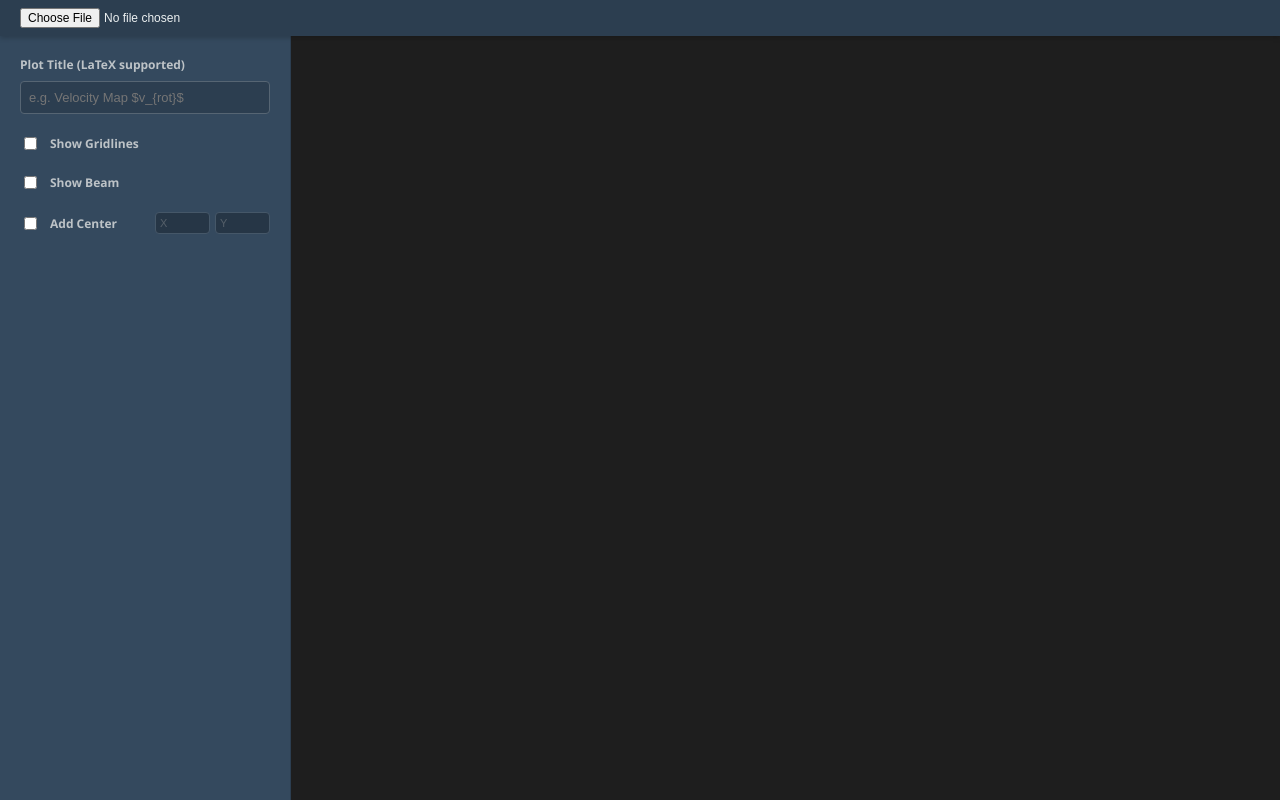
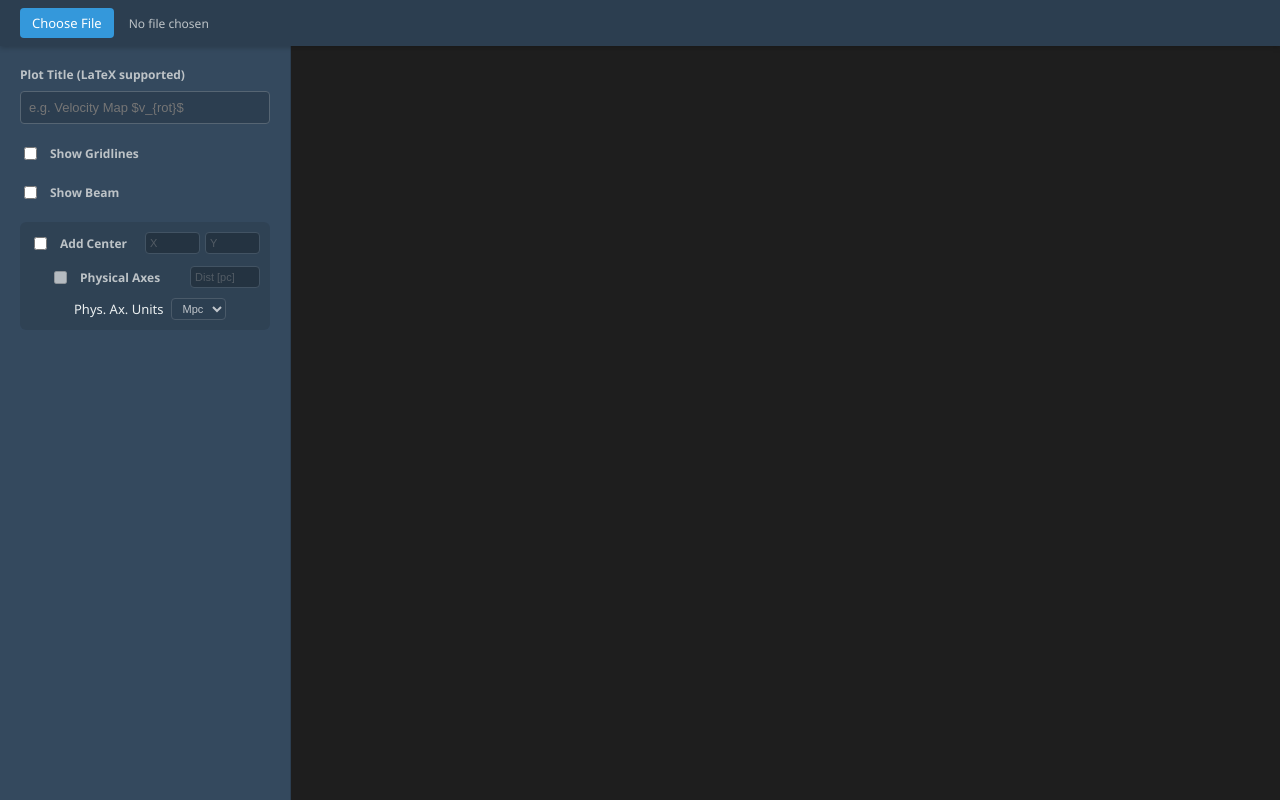
Before and after one commit to harry353/CubeFig, a Flask app: page / in a window 1280 px wide. Run offline with Flask 3, Linux system fonts and the light colour scheme.

Commit message:
Implement physical axes plotting based on distance input, initial FITS file loading, and associated UI updates.

```diff
--- a/app.py
+++ b/app.py
@@ -1,12 +1,56 @@
 from flask import Flask, render_template, request, jsonify
 from backend.fits_handler import state
 from backend.plotter import create_plot
+import argparse
+import json
 
 app = Flask(__name__)
 
+# Parse command line arguments
+parser = argparse.ArgumentParser(description='CubeFig2 - FITS Cube Viewer')
+parser.add_argument('--file', type=str, help='Path to FITS file to load')
+parser.add_argument('--title', type=str, default='', help='Default plot title')
+parser.add_argument('--show-grid', action='store_true', help='Enable grid by default')
+parser.add_argument('--show-beam', action='store_true', help='Show beam by default')
+parser.add_argument('--show-center', action='store_true', help='Show center by default')
+parser.add_argument('--center-coords', type=float, nargs=2, help='Initial center coordinates (X Y)')
+parser.add_argument('--show-physical', action='store_true', help='Enable physical axes by default')
+parser.add_argument('--target-distance', type=float, help='Target distance')
+parser.add_argument('--offset-unit', type=str, default='Mpc', choices=['pc', 'kpc', 'Mpc'], help='Distance unit')
+args, unknown = parser.parse_known_args()
+
+# Pre-load file if specified
+if args.file:
+    print(f"Loading initial file: {args.file}")
+    state.load_fits_from_path(args.file)
+
+# Initial state from CLI
+initial_config = {
+    'title': args.title,
+    'grid': args.show_grid,
+    'showBeam': args.show_beam,
+    'showCenter': args.show_center,
+    'centerX': args.center_coords[0] if args.center_coords and len(args.center_coords) > 0 else '',
+    'centerY': args.center_coords[1] if args.center_coords and len(args.center_coords) > 1 else '',
+    'showPhysical': args.show_physical,
+    'distanceVal': args.target_distance if args.target_distance is not None else '',
+    'distanceUnit': args.offset_unit,
+    'filename': state.filename if state.filename else ''
+}
+
 @app.route('/')
 def index():
-    return render_template('index.html')
+    return render_template('index.html', config=initial_config)
+
+@app.route('/status')
+def get_status():
+    if state.data is not None:
+        return jsonify({
+            'is_loaded': True,
+            'filename': state.filename,
+            'channels': state.data.shape[0]
+        })
+    return jsonify({'is_loaded': False})
 
 @app.route('/upload', methods=['POST'])
 def upload_file():
@@ -38,14 +82,19 @@ def render_channel():
     show_center = req_data.get('showCenter', False)
     center_x = req_data.get('centerX')
     center_y = req_data.get('centerY')
+    show_physical = req_data.get('showPhysical', False)
+    distance_val = req_data.get('distanceVal')
+    distance_unit = req_data.get('distanceUnit', 'Mpc')
 
     image_slice = state.get_slice(channel_idx)
 
-    # Pass title, grid, beam, and center to plotter
+    # Pass title, grid, beam, center, and physical axes to plotter
     img_base64 = create_plot(image_slice, state.wcs, state.unit,
                              title=title, grid=grid, beam=state.beam,
                              show_beam=show_beam, show_center=show_center,
-                             center_x=center_x, center_y=center_y)
+                             center_x=center_x, center_y=center_y,
+                             show_physical=show_physical, distance_val=distance_val,
+                             distance_unit=distance_unit)
 
     return jsonify({'image': img_base64})
 
--- a/static/css/header.css
+++ b/static/css/header.css
@@ -6,7 +6,7 @@ header {
     display: flex;
     align-items: center;
     gap: 20px;
-    box-shadow: 0 2px 5px rgba(0,0,0,0.2);
+    box-shadow: 0 2px 5px rgba(0, 0, 0, 0.2);
     flex-shrink: 0;
     font-size: 14px;
     z-index: 10;
@@ -19,7 +19,31 @@ header {
 }
 
 input[type="file"] {
-    color: #ecf0f1;
+    display: none;
+}
+
+.custom-file-upload {
+    display: inline-block;
+    padding: 6px 12px;
+    cursor: pointer;
+    background-color: #3498db;
+    color: white;
+    border-radius: 4px;
+    font-size: 13px;
+    transition: background-color 0.2s;
+    font-weight: 500;
+}
+
+.custom-file-upload:hover {
+    background-color: #2980b9;
+}
+
+#fileNameLabel {
     font-size: 12px;
-    cursor: pointer;
+    color: #bdc3c7;
+    margin-left: 5px;
+    max-width: 150px;
+    overflow: hidden;
+    text-overflow: ellipsis;
+    white-space: nowrap;
 }
--- a/static/css/sidebar.css
+++ b/static/css/sidebar.css
@@ -57,6 +57,92 @@
     background: #1a252f;
 }
 
+.center-control-wrapper {
+    display: flex;
+    flex-direction: column;
+    gap: 12px;
+    background: rgba(0, 0, 0, 0.1);
+    padding: 10px;
+    border-radius: 6px;
+}
+
+.nested-control {
+    margin-left: 20px;
+    display: flex;
+    flex-direction: column;
+    gap: 10px;
+}
+
+.physical-main-row {
+    display: flex;
+    align-items: center;
+    justify-content: space-between;
+    width: 100%;
+}
+
+.unit-selector-row {
+    margin-left: 24px;
+    display: flex;
+    align-items: center;
+    gap: 8px;
+}
+
+.sidebar-label {
+    font-size: 13px;
+    color: #ecf0f1;
+    white-space: nowrap;
+}
+
+.physical-main-row select,
+.unit-selector-row select {
+    background: #2c3e50;
+    border: 1px solid #566573;
+    color: white;
+    padding: 3px 6px;
+    border-radius: 4px;
+    font-size: 11px;
+    cursor: pointer;
+}
+
+.physical-left-group select:disabled {
+    cursor: not-allowed;
+    background: #1a252f;
+    opacity: 0.5;
+}
+
+.nested-inputs {
+    display: flex;
+    gap: 5px;
+    align-items: center;
+}
+
+.nested-inputs input {
+    width: 60px;
+    background: #2c3e50;
+    border: 1px solid #566573;
+    color: white;
+    padding: 4px;
+    border-radius: 4px;
+    font-size: 11px;
+}
+
+.nested-inputs select {
+    background: #2c3e50;
+    border: 1px solid #566573;
+    color: white;
+    padding: 4px;
+    border-radius: 4px;
+    font-size: 11px;
+    cursor: pointer;
+}
+
+.nested-inputs input:disabled,
+.nested-inputs select:disabled {
+    cursor: not-allowed;
+    background: #1a252f;
+    opacity: 0.5;
+}
+
 /* Sidebar Text Inputs */
 .sidebar-group input[type="text"] {
     background: #2c3e50;
--- a/static/js/dom.js
+++ b/static/js/dom.js
@@ -3,6 +3,7 @@
 export const elements = {
     // We use 'get' functions so it looks for the element freshly every time we ask for it
     get fileInput() { return document.getElementById('fileInput'); },
+    get fileNameLabel() { return document.getElementById('fileNameLabel'); },
     get sliderContainer() { return document.getElementById('sliderContainer'); },
     get imgElement() { return document.getElementById('fits-image'); },
     get spinner() { return document.getElementById('loadingSpinner'); },
@@ -19,11 +20,16 @@ export const elements = {
     get gridToggle() { return document.getElementById('gridToggle'); },
     get beamToggle() { return document.getElementById('beamToggle'); },
 
-    // New: Center Marker
+    // Center Marker
     get centerToggle() { return document.getElementById('centerToggle'); },
     get centerXInput() { return document.getElementById('centerX'); },
     get centerYInput() { return document.getElementById('centerY'); },
     get centerInputsContainer() { return document.getElementById('centerInputsContainer'); },
+
+    // Physical Axes
+    get physicalToggle() { return document.getElementById('physicalToggle'); },
+    get distanceInput() { return document.getElementById('distanceMpc'); },
+    get distanceUnit() { return document.getElementById('distanceUnit'); },
 
     // Stepper Buttons
     get btnStartUp() { return document.getElementById('btnStartUp'); },
--- a/static/js/main.js
+++ b/static/js/main.js
@@ -4,6 +4,71 @@ import * as api from './api.js';
 import * as slider from './slider.js';
 
 document.addEventListener('DOMContentLoaded', () => {
+    // --- INITIAL CONFIG ---
+    if (window.INITIAL_CONFIG) {
+        const c = window.INITIAL_CONFIG;
+        if (elements.plotTitleInput) elements.plotTitleInput.value = c.title || '';
+        if (elements.gridToggle) elements.gridToggle.checked = !!c.grid;
+        if (elements.beamToggle) elements.beamToggle.checked = !!c.showBeam;
+        if (elements.centerToggle) {
+            elements.centerToggle.checked = !!c.showCenter;
+            // Manually trigger change to enable sub-inputs
+            elements.centerToggle.dispatchEvent(new Event('change'));
+        }
+        if (elements.centerXInput) elements.centerXInput.value = c.centerX || '';
+        if (elements.centerYInput) elements.centerYInput.value = c.centerY || '';
+        if (elements.physicalToggle) {
+            elements.physicalToggle.checked = !!c.showPhysical;
+            elements.physicalToggle.dispatchEvent(new Event('change'));
+        }
+        if (elements.distanceInput) elements.distanceInput.value = c.distanceVal || '';
+        if (elements.distanceUnit) elements.distanceUnit.value = c.distanceUnit || 'Mpc';
+
+        // Display initial filename if pre-loaded
+        if (elements.fileNameLabel && c.filename) {
+            elements.fileNameLabel.textContent = c.filename;
+        }
+
+        initializeUI();
+    }
+
+    async function initializeUI() {
+        try {
+            const response = await fetch('/status');
+            const data = await response.json();
+            if (data.is_loaded) {
+                setFileData(data);
+                renderChannel(0);
+            }
+        } catch (e) {
+            console.error("Initialization error:", e);
+        }
+    }
+
+    function setFileData(data) {
+        if (elements.sliderContainer) {
+            elements.sliderContainer.style.display = 'flex';
+        }
+
+        const max = data.channels - 1;
+        state.maxChannels = max;
+
+        // Update slider and manual input ranges
+        if (elements.sliderStart) elements.sliderStart.max = max;
+        if (elements.sliderEnd) elements.sliderEnd.max = max;
+        if (elements.valStart) elements.valStart.max = max;
+        if (elements.valEnd) elements.valEnd.max = max;
+
+        // Default values
+        if (elements.sliderStart) elements.sliderStart.value = 0;
+        if (elements.sliderEnd) elements.sliderEnd.value = max;
+
+        if (elements.fileNameLabel && data.filename) {
+            elements.fileNameLabel.textContent = data.filename;
+        }
+
+        slider.updateSliderUI();
+    }
 
     async function renderChannel(index) {
         if (state.isRendering) return;
@@ -17,6 +82,9 @@ document.addEventListener('DOMContentLoaded', () => {
         const showCenter = elements.centerToggle ? elements.centerToggle.checked : false;
         const centerX = elements.centerXInput ? elements.centerXInput.value : '';
         const centerY = elements.centerYInput ? elements.centerYInput.value : '';
+        const showPhysical = elements.physicalToggle ? elements.physicalToggle.checked : false;
+        const distanceVal = elements.distanceInput ? elements.distanceInput.value : '';
+        const distanceUnit = elements.distanceUnit ? elements.distanceUnit.value : 'Mpc';
 
         try {
             const data = await api.fetchRender({
@@ -26,7 +94,10 @@ document.addEventListener('DOMContentLoaded', () => {
                 showBeam: showBeam,
                 showCenter: showCenter,
                 centerX: centerX,
-                centerY: centerY
+                centerY: centerY,
+                showPhysical: showPhysical,
+                distanceVal: distanceVal,
+                distanceUnit: distanceUnit
             });
 
             if (data.image) {
@@ -45,7 +116,14 @@ document.addEventListener('DOMContentLoaded', () => {
 
     // 1. File Upload
     if (elements.fileInput) {
-        elements.fileInput.addEventListener('change', handleUpload);
+        elements.fileInput.addEventListener('change', () => {
+            if (elements.fileInput.files.length > 0) {
+                if (elements.fileNameLabel) {
+                    elements.fileNameLabel.textContent = elements.fileInput.files[0].name;
+                }
+                handleUpload();
+            }
+        });
     }
 
     // 2. Title Input
@@ -74,6 +152,21 @@ document.addEventListener('DOMContentLoaded', () => {
             elements.centerXInput.disabled = !active;
             elements.centerYInput.disabled = !active;
 
+            // Physical toggle only active if Center is active
+            if (elements.physicalToggle) {
+                elements.physicalToggle.disabled = !active;
+                if (!active) elements.physicalToggle.checked = false;
+
+                // Update distance input and unit state based on toggle state
+                const physicalActive = elements.physicalToggle.checked && !elements.physicalToggle.disabled;
+                if (elements.distanceInput) {
+                    elements.distanceInput.disabled = !physicalActive;
+                }
+                if (elements.distanceUnit) {
+                    elements.distanceUnit.disabled = !physicalActive;
+                }
+            }
+
             if (active) {
                 elements.centerInputsContainer.classList.add('active');
             } else {
@@ -88,6 +181,30 @@ document.addEventListener('DOMContentLoaded', () => {
     if (elements.centerXInput) {
         elements.centerXInput.addEventListener('change', () => renderChannel(state.lastRenderedChannel));
         elements.centerYInput.addEventListener('change', () => renderChannel(state.lastRenderedChannel));
+    }
+
+    // 6. Physical Toggle
+    if (elements.physicalToggle) {
+        elements.physicalToggle.addEventListener('change', () => {
+            const active = elements.physicalToggle.checked && !elements.physicalToggle.disabled;
+            if (elements.distanceInput) {
+                elements.distanceInput.disabled = !active;
+            }
+            if (elements.distanceUnit) {
+                elements.distanceUnit.disabled = !active;
+            }
+            renderChannel(state.lastRenderedChannel);
+        });
+    }
+
+    // 7. Distance Input & Unit
+    if (elements.distanceInput) {
+        elements.distanceInput.addEventListener('change', () => renderChannel(state.lastRenderedChannel));
+    }
+    if (elements.distanceUnit) {
+        elements.distanceUnit.addEventListener('change', () => {
+            renderChannel(state.lastRenderedChannel);
+        });
     }
 
     // 6. Sliders (Drag)
@@ -143,37 +260,25 @@ document.addEventListener('DOMContentLoaded', () => {
     // --- HELPER FUNCTIONS ---
 
     async function handleUpload() {
-        if (!elements.fileInput.files[0]) return;
+        const file = elements.fileInput.files[0];
+        if (!file) return;
 
         elements.spinner.style.display = 'block';
         elements.imgElement.style.display = 'none';
 
         try {
-            const data = await api.fetchUpload(elements.fileInput.files[0]);
+            const data = await api.fetchUpload(file);
 
             if (data.error) {
                 alert("Error: " + data.error);
-                elements.spinner.style.display = 'none';
-                return;
+            } else if (data.success) {
+                setFileData(data);
+                renderChannel(0);
             }
-
-            state.maxChannels = data.channels - 1;
-
-            elements.sliderStart.max = state.maxChannels;
-            elements.sliderEnd.max = state.maxChannels;
-            elements.valStart.max = state.maxChannels;
-            elements.valEnd.max = state.maxChannels;
-
-            elements.sliderStart.value = 0;
-            elements.sliderEnd.value = state.maxChannels;
-
-            slider.updateSliderUI();
-            elements.sliderContainer.style.display = 'flex';
-
-            renderChannel(0);
-
         } catch (error) {
             console.error('Upload Error:', error);
+            alert("Upload failed. Check console for details.");
+        } finally {
             elements.spinner.style.display = 'none';
         }
     }
--- a/templates/index.html
+++ b/templates/index.html
@@ -13,13 +13,18 @@
     <link rel="stylesheet" href="{{ url_for('static', filename='css/viewport.css') }}">
     <link rel="stylesheet" href="{{ url_for('static', filename='css/slider.css') }}">
     <link rel="stylesheet" href="{{ url_for('static', filename='css/spinner.css') }}">
+    <script>
+        window.INITIAL_CONFIG = {{ config | tojson | safe if config else '{}' }};
+    </script>
 </head>
 
 <body>
 
     <header>
         <div class="control-group">
+            <label for="fileInput" class="custom-file-upload">Choose File</label>
             <input type="file" id="fileInput" accept=".fits,.fit">
+            <span id="fileNameLabel">No file chosen</span>
         </div>
 
         <div class="slider-wrapper" id="sliderContainer">
@@ -74,6 +79,7 @@
             </div>
 
             <div class="sidebar-group">
+                <div class="center-control-wrapper">
                     <div class="center-control">
                         <label class="checkbox-container">
                             <input type="checkbox" id="centerToggle">
@@ -82,6 +88,27 @@
                         <div class="center-inputs" id="centerInputsContainer">
                             <input type="number" id="centerX" placeholder="X" disabled>
                             <input type="number" id="centerY" placeholder="Y" disabled>
+                        </div>
+                    </div>
+
+                    <div class="nested-control" id="physicalGroup">
+                        <div class="physical-main-row">
+                            <label class="checkbox-container">
+                                <input type="checkbox" id="physicalToggle" disabled>
+                                Physical Axes
+                            </label>
+                            <div class="nested-inputs">
+                                <input type="number" id="distanceMpc" placeholder="Dist [pc]" disabled>
+                            </div>
+                        </div>
+                        <div class="unit-selector-row">
+                            <span class="sidebar-label">Phys. Ax. Units</span>
+                            <select id="distanceUnit" disabled>
+                                <option value="pc">pc</option>
+                                <option value="kpc">kpc</option>
+                                <option value="Mpc" selected>Mpc</option>
+                            </select>
+                        </div>
                     </div>
                 </div>
             </div>
```
Also changed, not shown: backend/fits_handler.py (+19 -6 lines), backend/physical_axes_plotter.py (added, +53 -0 lines), backend/plotter.py (+15 -2 lines), 1 other file. Lines whose indentation alone changed are shown as unchanged.
